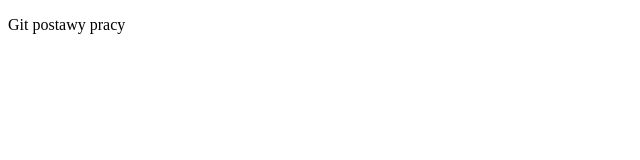
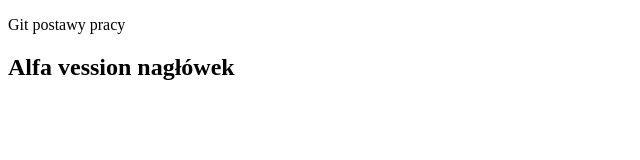
Before and after one commit to kseniyanahurnaya/kseniyanahurnaya.github.io, a plain HTML site: page gitstart/index.html in a window 1280 px wide. Shown: the whole page, without its empty margins (0-640 px from the left). Drawn offline with Linux system fonts and the light colour scheme.

```diff
--- a/gitstart/index.html
+++ b/gitstart/index.html
@@ -8,5 +8,6 @@
 </head>
 <body>
     <p>Git postawy pracy</p>
+    <h2> Alfa vession nagłówek</h2>
 </body>
 </html>
```
